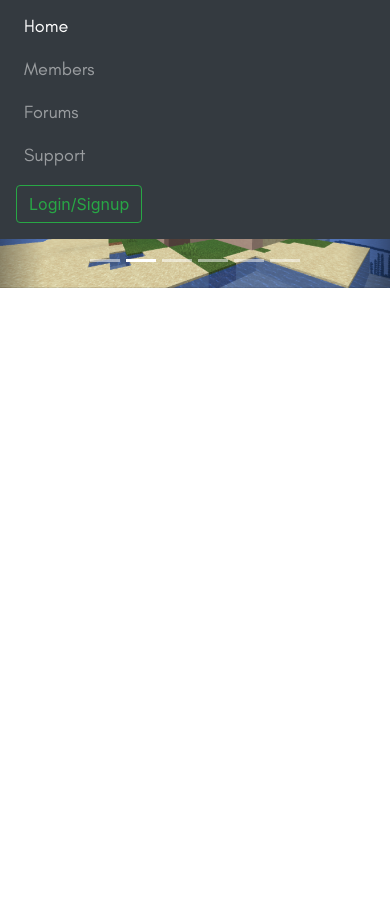
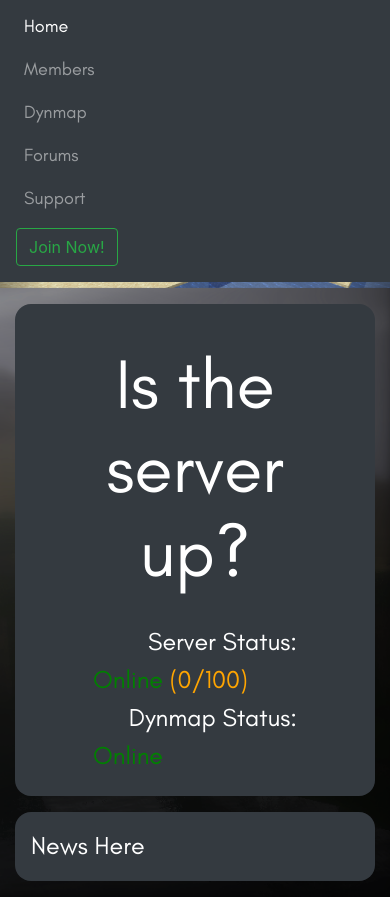
Before and after one commit to Rj0001/signusfalcon.github.io, a plain HTML site: page index.html in a window 390 px wide. Both pictures are taken after a click on the button "Toggle navigation". Shown: the part 57-954 px from the top of the page. Before the commit the page ends 844 px from the top, so only its background shows below. Drawn offline with nearby package versions, Linux system fonts and the light colour scheme; files whose address does not match are found by name.

Commit message:
Temporary Status container added below home carousel.

```diff
--- /dev/null
+++ b/home/css/news_and_status.css
@@ -0,0 +1,35 @@
+#server-status-text {
+    font-family: 'glacial_indifferenceregular', Arial, sans-serif;
+    font-size: 25px;
+}
+
+#status-header {
+    font-family: 'glacial_indifferenceregular', Arial, sans-serif;
+    font-size: 70px;
+}
+
+.rounded {
+    border-radius:1rem!important
+}
+
+.text-center::before{
+  content:"";
+  margin-left:calc(100% - 75%);
+}
+
+@font-face {
+    font-family: 'glacial_indifferencebold';
+    src: url('../fonts/glacialindifference/glacialindifference_bold-webfont.woff2') format('woff2'),
+         url('../fonts/glacialindifference/glacialindifference_bold-webfont.woff') format('woff');
+    font-weight: normal;
+    font-style: normal;
+
+}
+@font-face {
+    font-family: 'glacial_indifferenceregular';
+    src: url('../fonts/glacialindifference/glacialindifference_regular-webfont.woff2') format('woff2'),
+         url('../fonts/glacialindifference/glacialindifference_regular-webfont.woff') format('woff');
+    font-weight: normal;
+    font-style: normal;
+
+}
--- a/index.html
+++ b/index.html
@@ -27,6 +27,8 @@
 	<!-- Use bootstrap for carousel! -->
 	<link rel="stylesheet" type="text/css" href="/home/css/carousel.css">
 
+	<!-- Server status css -->
+	<link rel="stylesheet" type="text/css" href="/home/css/news_and_status.css">
 
 	<title>IanCraft Home</title>
 	<link rel="icon" href="/home/img/webicon.ico" type="image/x-icon">
@@ -57,6 +59,9 @@
 			    <li class="nav-item mx-2">
 			    	<a class="nav-link" href="/members" id="navbar-element">Members</a>
 			    </li>
+				<li class="nav-item mx-2">
+					<a class="nav-link" href="http://iancraft.apexmc.co:8888/index.html" id="navbar-element">Dynmap</a>
+				</li>
 			    <li class="nav-item mx-2">
 			    	<a class="nav-link" href="#" id="navbar-element">Forums</a>
 			    </li>
@@ -65,7 +70,7 @@
 				</li>
 			</ul>
 		</div>
-		<button class="btn btn-outline-success mr-sm-2 my-2 my-sm-0 inline" href="#">Login/Signup</button>
+		<button class="btn btn-outline-success mr-sm-2 my-2 my-sm-0 inline" href="#">Join Now!</button>
 
 	</nav>
 
@@ -121,6 +126,39 @@
 	  </a>
 	</div>
 
+	<div class="container-sm">
+		<div class="news-and-status-container">
+			<div class="container rounded bg-dark p-3 my-3 text-white">
+				<div class="row mx-3">
+					<div class="col-sm center-block text-center">
+						<h1 id=status-header>Is the server up?</h1>
+					</div>
+					<div class="col-sm center-block text-center">
+						<div class="row mx-3">
+							<div class="col-sm center-block text-right">
+								<h1 id="server-status-text">Server Status:</h1>
+							</div>
+							<div class="col-sm center-block text-left">
+								<h1 id="server-status-text" style="color:green">Online <span style="color:orange">(0/100)</span> </h1>
+							</div>
+						</div>
+						<div class="row mx-3">
+							<div class="col-sm center-block text-right">
+								<h1 id="server-status-text">Dynmap Status:</h1>
+							</div>
+							<div class="col-sm center-block text-left">
+								<h1 id="server-status-text" style="color:green">Online</h1>
+							</div>
+						</div>
+					</div>
+				</div>
+			</div>
+
+			<div class="container rounded bg-dark p-3 my-3 text-white" id="server-status-text">News Here</div>
+
+		</div>
+	</div>
+
 	<!-- Script here! -->
 	<script src="/home/js/carousel.js"></script>
 
```
Also changed, not shown: members/index.html (+3 -0 lines).
